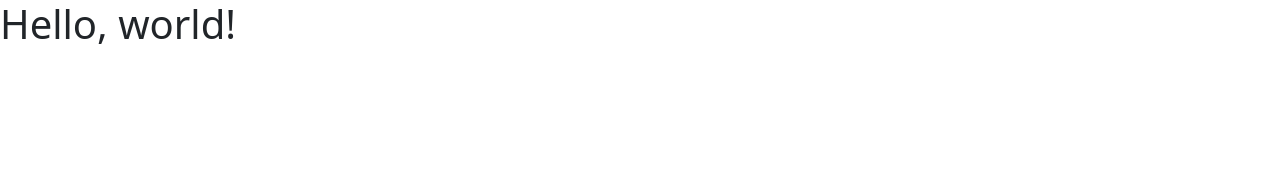
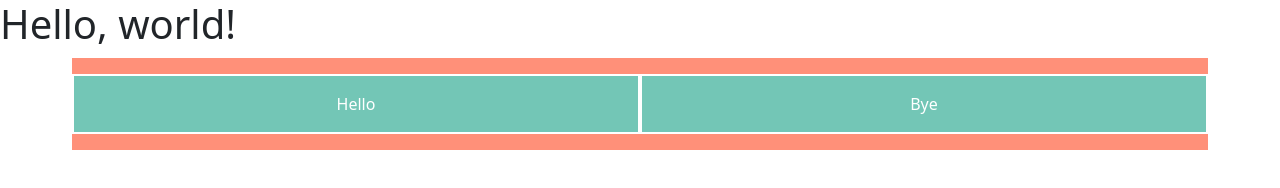
Before and after one commit to yawkessey/CUS1172-Project2, a plain HTML site: page index.html in a window 1280 px wide. Drawn offline with nearby package versions, Linux system fonts and the light colour scheme.

Commit message:
Bootstrap Key

```diff
--- a/index.html
+++ b/index.html
@@ -6,6 +6,25 @@
     <meta name="viewport" content="width=device-width, initial-scale=1">
     <title>Bootstrap 101 Template</title>
 
+    <style>
+        [class*="col"] {
+          padding: 1rem;
+          background-color: #73C6B6;
+          border: 2px solid #fff;
+          color: #fff;
+          text-align: center;
+        }
+
+        [class*="con"] {
+          padding: 1rem;
+          background-color: #FF9079;
+
+          border: 2px solid #fff;
+          color: #fff;
+          text-align: center;
+        }
+      </style>
+
     <!-- Bootstrap -->
     <link href="css/bootstrap.min.css" rel="stylesheet">
 
@@ -13,6 +32,16 @@
   <body>
     <h1>Hello, world!</h1>
 
+    <div class="container-lg">
+        <div class="row">
+            <div class="col-sm">
+                Hello
+            </div>
+            <div class="col-sm">
+                Bye
+            </div>
+        </div>
+    </div>
     <!--
         Header
      -->
```
